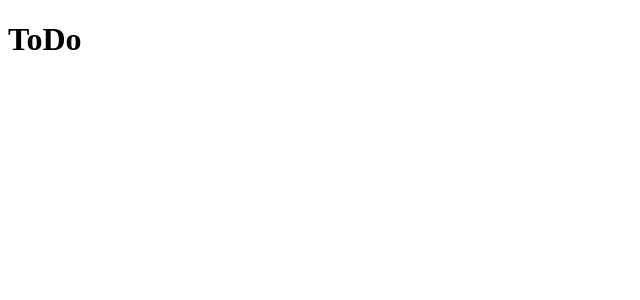
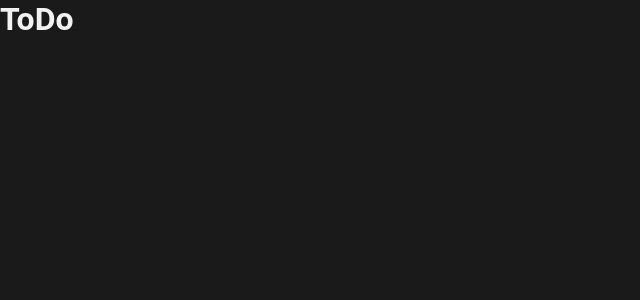
Before and after one commit to ColellaDev/ToDo-List, a React (Vite) app: page / in a window 1280 px wide. Shown: the top 300 px of the page, without its empty margins (0-640 px from the left). Built offline with nearby package versions, Linux system fonts and the light colour scheme.

Commit message:
Implementado cores do projeto

```diff
--- a/src/App.tsx
+++ b/src/App.tsx
@@ -1,4 +1,5 @@
 import './App.css'
+import "./global.css"
 
 export function App() {
 
--- /dev/null
+++ b/src/global.css
@@ -0,0 +1,37 @@
+:root {
+  --white: #fff;
+  --gray-100: #F2F2F2;
+  --gray-200: #D9D9D9;
+
+  --gray-300: #808080;
+  --gray-400: #333333;
+  --gray-500: #262626;
+  --gray-600: #1A1A1A;
+  --gray-700: #0D0D0D;
+
+  --purple-100: #8284FA;
+  --purple-200: #5E60CE;
+
+  --blue-100: #4EA8DE;
+  --blue-200: #1E6F9F;
+
+  --red: #E25858;
+}
+
+* {
+  margin: 0;
+  padding: 0;
+  box-sizing: border-box;
+}
+
+body {
+  background: var(--gray-600);
+  color: var(--gray-100);
+  -webkit-font-smoothing: antialiased;
+}
+
+body, input, textarea, button {
+  font-family: "Roboto", sans-serif;
+  font-weight: 400;
+  font-size: 1rem;
+}
```
